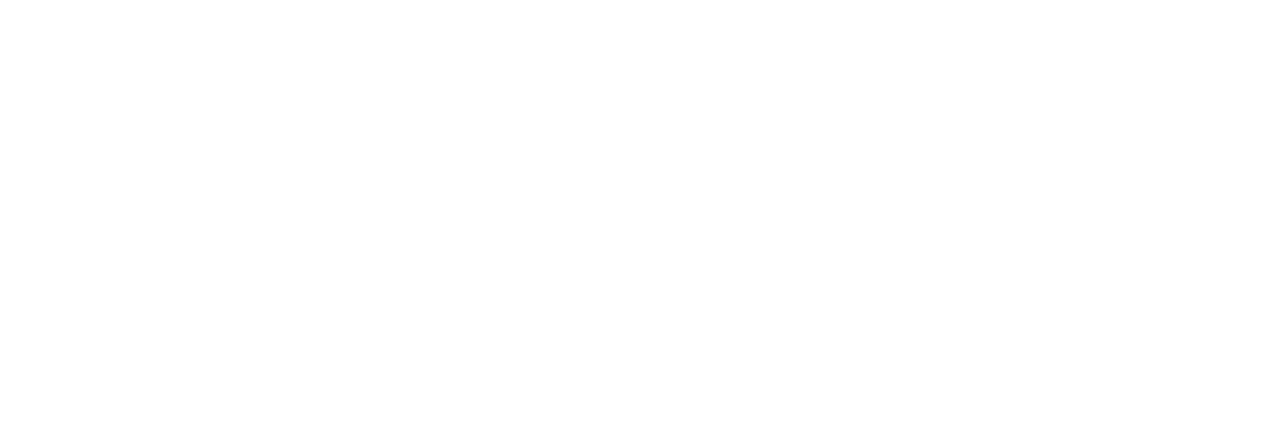
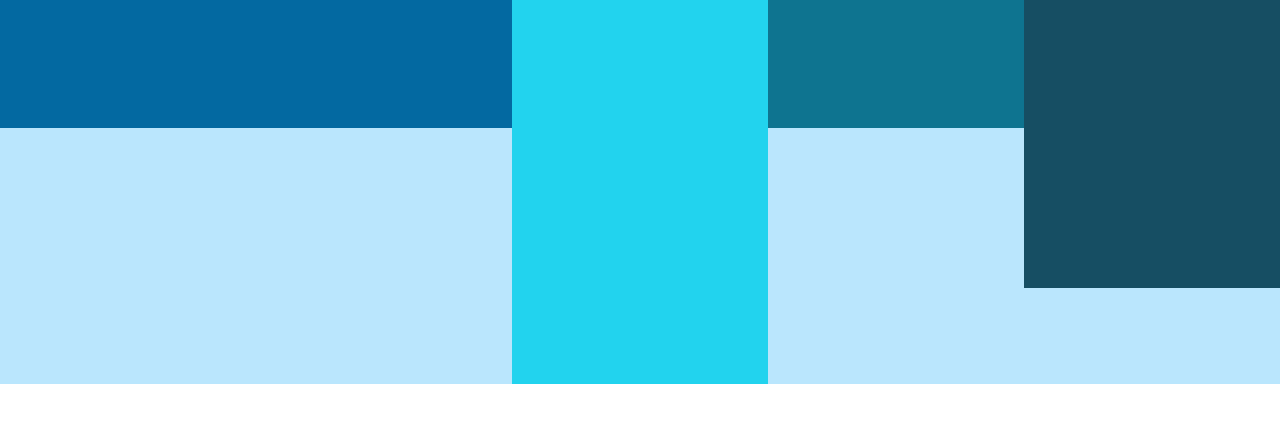
Before and after one commit to sh4rkd/Tailwind, a website: page public/index.html in a window 1280 px wide. Drawn offline with Linux system fonts and the light colour scheme.

Commit message:
video 8 platzi

```diff
--- a/public/index.html
+++ b/public/index.html
@@ -8,7 +8,19 @@
     <title>Tailwind</title>
 </head>
 <body>
-    <div class="w-64 h-64 bg-blue-600"></div>
-    <div class="w-32 h-96 bg-red-500"></div>
+    <div class="w-auto h-auto bg-sky-200 flex">
+        <div class="w-1/2 h-32 bg-sky-700">
+
+        </div>
+        <div class="w-1/4 h-96 bg-cyan-400">
+
+        </div>
+        <div class="w-1/4 h-32 bg-cyan-700">
+
+        </div>
+        <div class="w-1/4 h-72 bg-cyan-900">
+
+        </div>
+    </div>
 </body>
 </html>
```
Also changed, not shown: public/css/tailwind.css.
